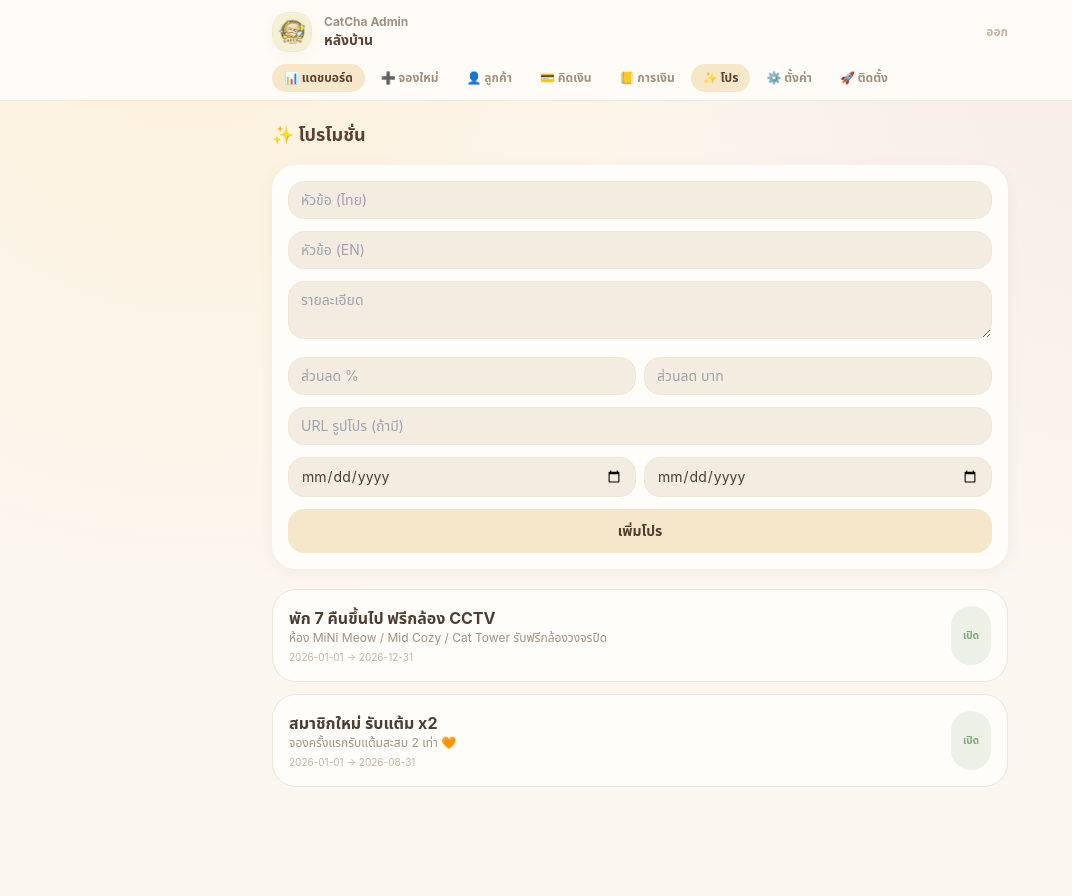
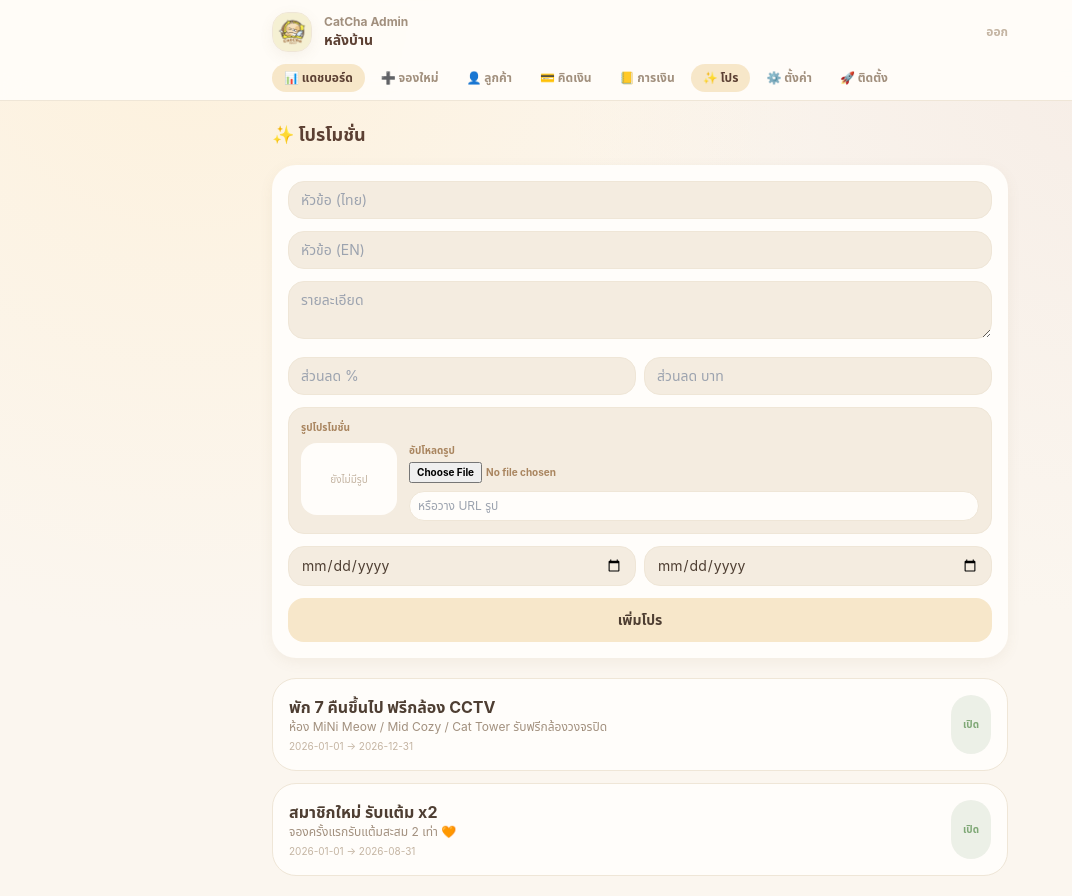
Before and after one commit to petflowth/pet-flow, a Next.js app: page /admin/promos in a window 1280 px wide. Shown: the whole page, without its empty margins (0-1072 px from the left). Before the commit the page ends 807 px from the top, so only its background shows below. Built offline with nearby package versions, Linux system fonts and the light colour scheme; no server answers; sample sign-in values are in the browser's storage.

Commit message:
Add direct image upload for admin promos
Co-authored-by: stopstopw-bit <stopstopw-bit@users.noreply.github.com>

```diff
--- a/src/app/admin/promos/page.tsx
+++ b/src/app/admin/promos/page.tsx
@@ -1,5 +1,6 @@
 "use client";
 
+import Image from "next/image";
 import { useCallback, useEffect, useState } from "react";
 
 type Promo = {
@@ -16,6 +17,7 @@ type Promo = {
 
 export default function PromosAdminPage() {
   const [promos, setPromos] = useState<Promo[]>([]);
+  const [imageUrl, setImageUrl] = useState("");
 
   const load = useCallback(async () => {
     const res = await fetch("/api/promos");
@@ -26,6 +28,12 @@ export default function PromosAdminPage() {
   useEffect(() => {
     load();
   }, [load]);
+
+  const onImage = (file: File) => {
+    const reader = new FileReader();
+    reader.onload = () => setImageUrl(String(reader.result));
+    reader.readAsDataURL(file);
+  };
 
   const submit = async (e: React.FormEvent<HTMLFormElement>) => {
     e.preventDefault();
@@ -38,13 +46,14 @@ export default function PromosAdminPage() {
         body: { th: String(fd.get("bodyTh")), en: String(fd.get("bodyEn") || fd.get("bodyTh")) },
         discountPercent: Number(fd.get("discountPercent")) || undefined,
         discountAmount: Number(fd.get("discountAmount")) || undefined,
-        imageUrl: String(fd.get("imageUrl") || "") || undefined,
+        imageUrl: imageUrl || undefined,
         startDate: String(fd.get("startDate")),
         until: String(fd.get("until")),
         active: true,
       }),
     });
     e.currentTarget.reset();
+    setImageUrl("");
     load();
   };
 
@@ -56,6 +65,8 @@ export default function PromosAdminPage() {
     });
     load();
   };
+
+  const hasImage = imageUrl.startsWith("data:") || imageUrl.startsWith("http") || imageUrl.startsWith("/");
 
   return (
     <div>
@@ -69,7 +80,47 @@ export default function PromosAdminPage() {
           <input name="discountPercent" type="number" placeholder="ส่วนลด %" className="rounded-catcha-sm border border-catcha-line bg-paper px-3 py-2 text-sm" />
           <input name="discountAmount" type="number" placeholder="ส่วนลด บาท" className="rounded-catcha-sm border border-catcha-line bg-paper px-3 py-2 text-sm" />
         </div>
-        <input name="imageUrl" placeholder="URL รูปโปร (ถ้ามี)" className="w-full rounded-catcha-sm border border-catcha-line bg-paper px-3 py-2 text-sm" />
+
+        <div className="rounded-catcha-sm border border-catcha-line bg-paper p-3">
+          <p className="mb-2 text-[10px] font-bold text-latte-deep">รูปโปรโมชั่น</p>
+          <div className="flex gap-3">
+            {hasImage ? (
+              <Image
+                src={imageUrl}
+                alt=""
+                width={96}
+                height={72}
+                className="h-[72px] w-[96px] shrink-0 rounded-catcha-sm object-cover bg-card"
+                unoptimized
+              />
+            ) : (
+              <div className="flex h-[72px] w-[96px] shrink-0 items-center justify-center rounded-catcha-sm bg-card text-[10px] text-brown-faint">
+                ยังไม่มีรูป
+              </div>
+            )}
+            <div className="flex flex-1 flex-col gap-2">
+              <label className="block text-[10px] font-bold text-latte-deep">
+                อัปโหลดรูป
+                <input
+                  type="file"
+                  accept="image/*"
+                  className="mt-1 block w-full text-[10px]"
+                  onChange={(e) => {
+                    const f = e.target.files?.[0];
+                    if (f) onImage(f);
+                  }}
+                />
+              </label>
+              <input
+                value={imageUrl.startsWith("data:") ? "" : imageUrl}
+                onChange={(e) => setImageUrl(e.target.value)}
+                placeholder="หรือวาง URL รูป"
+                className="w-full rounded-catcha-sm border border-catcha-line bg-card px-2 py-1.5 text-xs"
+              />
+            </div>
+          </div>
+        </div>
+
         <div className="grid grid-cols-2 gap-2">
           <input name="startDate" type="date" required className="rounded-catcha-sm border border-catcha-line bg-paper px-3 py-2 text-sm" />
           <input name="until" type="date" required className="rounded-catcha-sm border border-catcha-line bg-paper px-3 py-2 text-sm" />
@@ -81,7 +132,12 @@ export default function PromosAdminPage() {
 
       <ul className="space-y-3">
         {promos.map((p) => (
-          <li key={p.id} className="rounded-catcha border border-catcha-line bg-card p-4">
+          <li key={p.id} className="overflow-hidden rounded-catcha border border-catcha-line bg-card">
+            {p.imageUrl && (
+              // eslint-disable-next-line @next/next/no-img-element
+              <img src={p.imageUrl} alt="" className="h-24 w-full object-cover" />
+            )}
+            <div className="p-4">
               <div className="flex justify-between gap-2">
                 <div>
                   <p className="font-bold text-brown">{p.title.th}</p>
@@ -102,6 +158,7 @@ export default function PromosAdminPage() {
                   {p.active ? "เปิด" : "ปิด"}
                 </button>
               </div>
+            </div>
           </li>
         ))}
       </ul>
```
Lines whose indentation alone changed are shown as unchanged.
